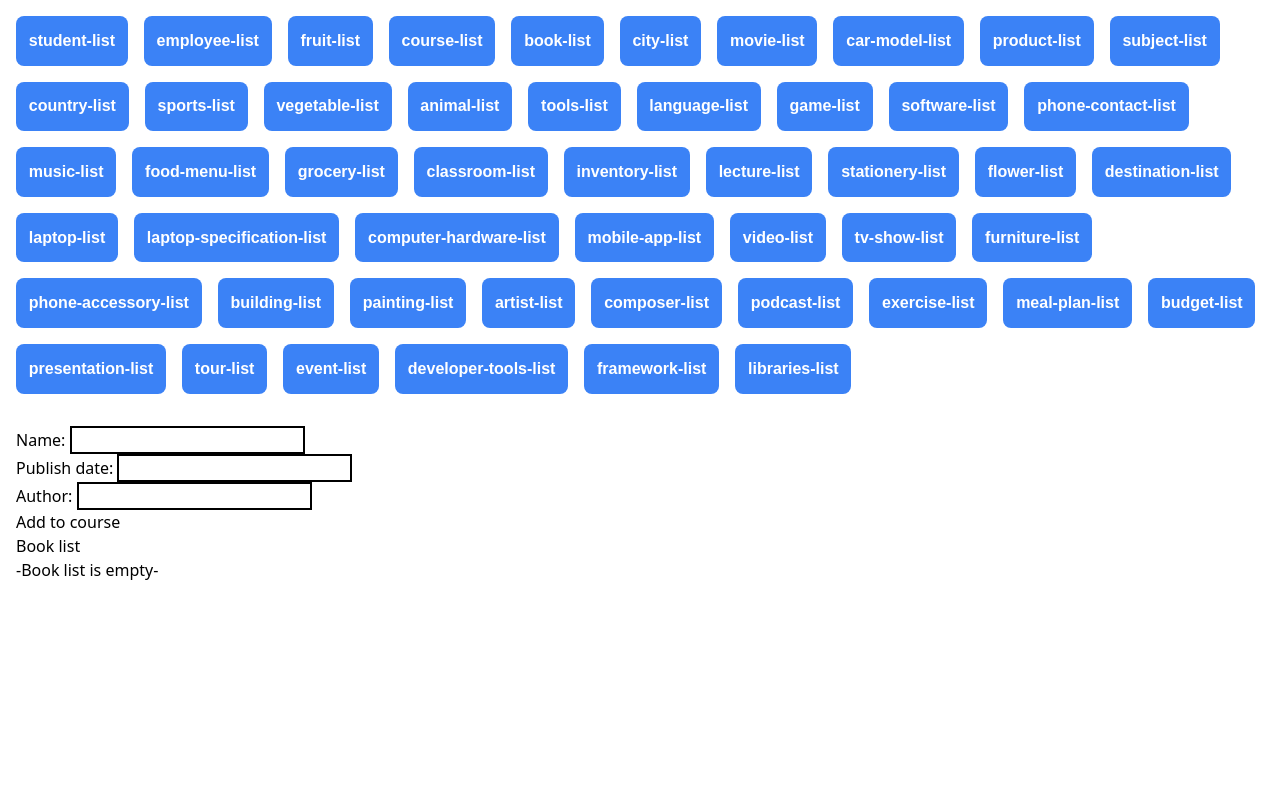
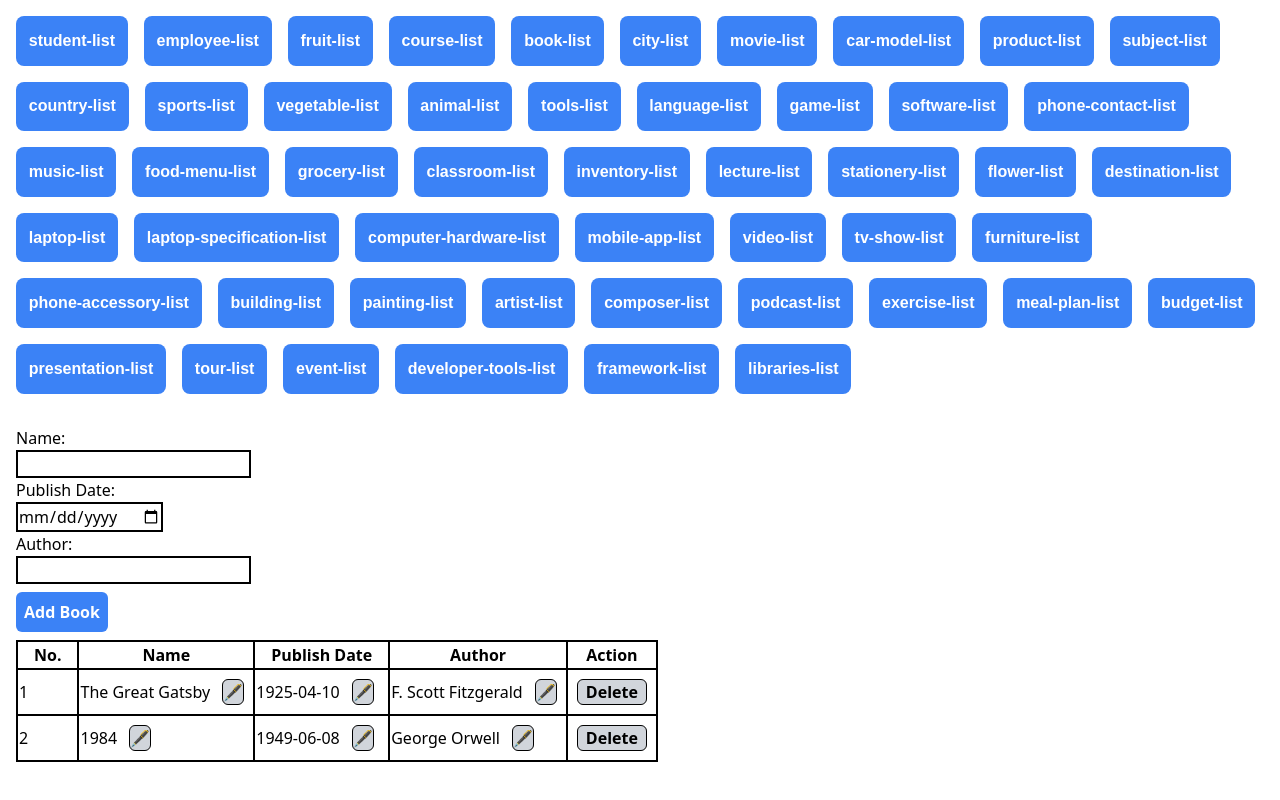
Before and after one commit to devken4u/angular-50-ds-services, an Angular app: page /book-list in a window 1280 px wide. Built offline with nearby package versions, Linux system fonts and the light colour scheme.

Commit message:
refactor(book list comonent): Updated with services feature

```diff
--- a/src/app/book-list/book-list.component.html
+++ b/src/app/book-list/book-list.component.html
@@ -1,32 +1,78 @@
 <main>
   <div>
     <label for="name">Name: </label>
+    <br />
     <input type="text" id="name" [(ngModel)]="name" />
     <br />
-    <label for="publish-date">Publish date: </label>
-    <input type="text" id="publish-date" [(ngModel)]="publishDate" />
+    <label for="publishDate">Publish Date: </label>
+    <br />
+    <input type="date" id="publishDate" [(ngModel)]="publishDate" />
     <br />
     <label for="author">Author: </label>
+    <br />
     <input type="text" id="author" [(ngModel)]="author" />
     <br />
-    <button (click)="add()">Add to course</button>
+    <button
+      class="p-2 my-2 font-bold text-white bg-blue-500 rounded-md active:scale-95"
+      (click)="add()"
+      [disabled]="!name || !publishDate || !author"
+    >
+      Add Book
+    </button>
   </div>
-  <div>
-    <h1>Book list</h1>
-    @if( bookList.length === 0){
-    <h2>-Book list is empty-</h2>
-    }@else{
-    <ol>
-      @for( book of bookList; track $index){
-      <li [style.marginBottom]="'20px'">
-        Name: {{ book.name }}
-        <br />
-        Publish date: {{ book.publishDate }}
-        <br />
-        Author: {{ book.author }}
-      </li>
+  <table class="border-2 border-black">
+    <thead>
+      <tr>
+        <th class="px-4 border-2 border-black">No.</th>
+        <th class="px-4 border-2 border-black">Name</th>
+        <th class="px-4 border-2 border-black">Publish Date</th>
+        <th class="px-4 border-2 border-black">Author</th>
+        <th class="px-4 border-2 border-black">Action</th>
+      </tr>
+    </thead>
+    <tbody>
+      @for (book of bookList; track $index) {
+      <tr>
+        <td class="border-2 border-black">{{ $index + 1 }}</td>
+        <td class="border-2 border-black">
+          {{ book.name }}
+          <button
+            (click)="editField($index, 'name', book.name)"
+            class="mx-2 font-bold bg-gray-300 border border-black rounded-md active:scale-95"
+          >
+            🖋
+          </button>
+        </td>
+        <td class="border-2 border-black">
+          {{ book.publishDate }}
+          <button
+            (click)="editField($index, 'publishDate', book.publishDate)"
+            class="mx-2 font-bold bg-gray-300 border border-black rounded-md active:scale-95"
+          >
+            🖋
+          </button>
+        </td>
+        <td class="border-2 border-black">
+          {{ book.author }}
+          <button
+            (click)="editField($index, 'author', book.author)"
+            class="mx-2 font-bold bg-gray-300 border border-black rounded-md active:scale-95"
+          >
+            🖋
+          </button>
+        </td>
+        <td class="border-2 border-black">
+          <div class="py-2">
+            <button
+              (click)="deleteBook($index)"
+              class="px-2 mx-2 font-bold bg-gray-300 border border-black rounded-md active:scale-95"
+            >
+              Delete
+            </button>
+          </div>
+        </td>
+      </tr>
       }
-    </ol>
-    }
-  </div>
+    </tbody>
+  </table>
 </main>
--- a/src/app/book-list/book-list.component.ts
+++ b/src/app/book-list/book-list.component.ts
@@ -1,26 +1,52 @@
-import { Component } from '@angular/core';
+// book.component.ts
+import { Component, OnInit } from '@angular/core';
+import { BookService } from '../services/book.service';
 import { Book } from '../types';
 
 @Component({
-  selector: 'app-book-list',
+  selector: 'app-book',
   templateUrl: './book-list.component.html',
   styleUrl: './book-list.component.css',
 })
-export class BookListComponent {
+export class BookListComponent implements OnInit {
   bookList: Book[] = [];
-
   name: string = '';
   publishDate: string = '';
   author: string = '';
 
-  add() {
-    this.bookList.push({
+  constructor(private bookService: BookService) {}
+
+  ngOnInit(): void {
+    this.bookList = this.bookService.getBookList();
+  }
+
+  add(): void {
+    if (this.name && this.publishDate && this.author) {
+      this.bookService.addBook({
         name: this.name,
         publishDate: this.publishDate,
         author: this.author,
       });
+
       this.name = '';
       this.publishDate = '';
       this.author = '';
     }
   }
+
+  deleteBook(index: number): void {
+    this.bookService.deleteBook(index);
+  }
+
+  editField(index: number, fieldName: keyof Book, currentValue: string) {
+    const value = prompt(`Edit ${fieldName}`, currentValue);
+    if (value !== null) {
+      const tempBook = { ...this.bookList[index], [fieldName]: value };
+      this.update(index, tempBook);
+    }
+  }
+
+  update(index: number, book: Book): void {
+    this.bookService.editBook(index, book);
+  }
+}
--- /dev/null
+++ b/src/app/services/book.service.ts
@@ -0,0 +1,37 @@
+// book.service.ts
+import { Injectable } from '@angular/core';
+import { Book } from '../types';
+
+@Injectable({
+  providedIn: 'root',
+})
+export class BookService {
+  private bookList: Book[] = [
+    {
+      name: 'The Great Gatsby',
+      publishDate: '1925-04-10',
+      author: 'F. Scott Fitzgerald',
+    },
+    {
+      name: '1984',
+      publishDate: '1949-06-08',
+      author: 'George Orwell',
+    },
+  ];
+
+  getBookList() {
+    return this.bookList;
+  }
+
+  addBook(book: Book): void {
+    this.bookList.push(book);
+  }
+
+  deleteBook(index: number): void {
+    this.bookList.splice(index, 1);
+  }
+
+  editBook(index: number, newBook: Book) {
+    this.bookList[index] = newBook;
+  }
+}
```
Also changed, not shown: 1 other file (tests, documents, lock files or other folders). Lines whose indentation alone changed are shown as unchanged.
